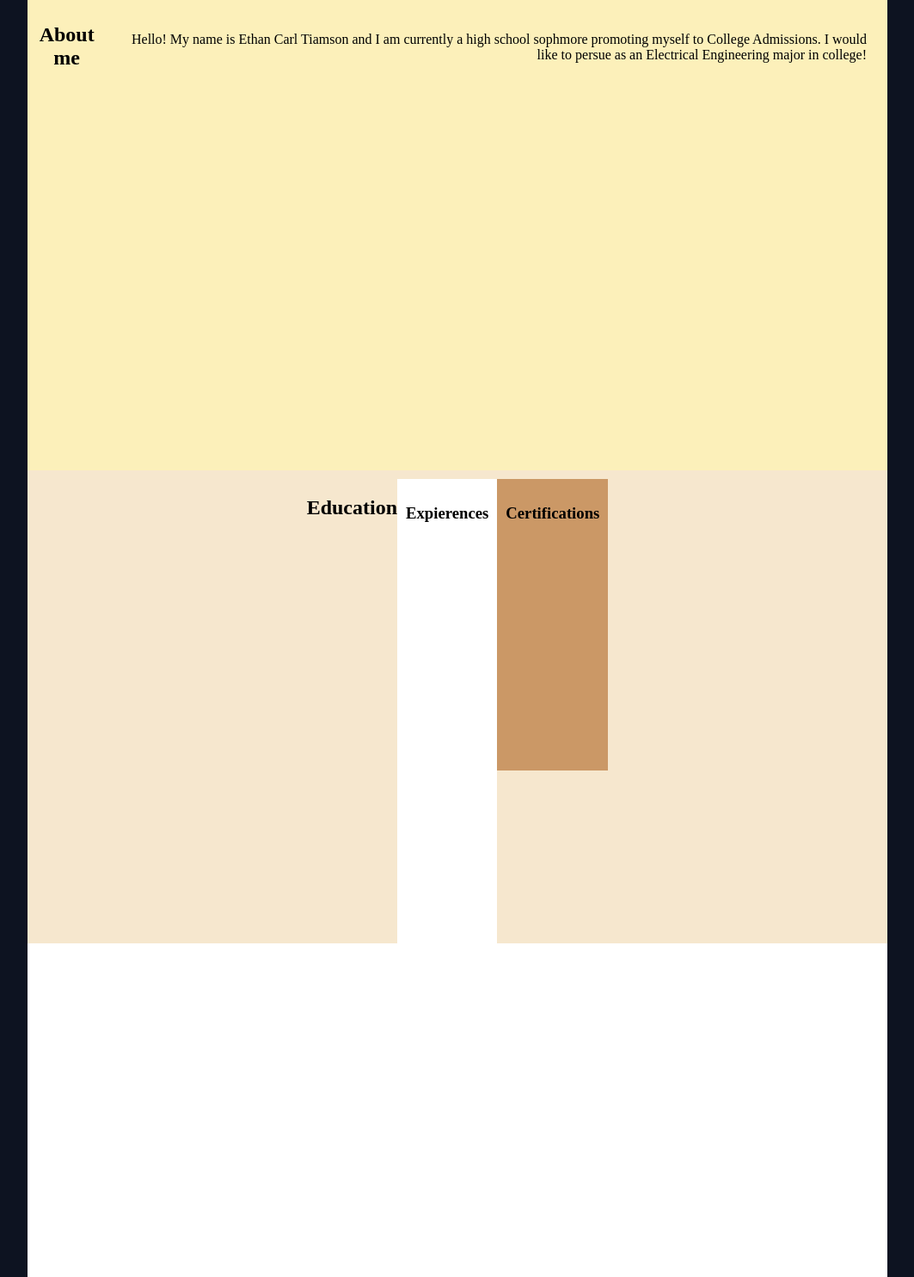
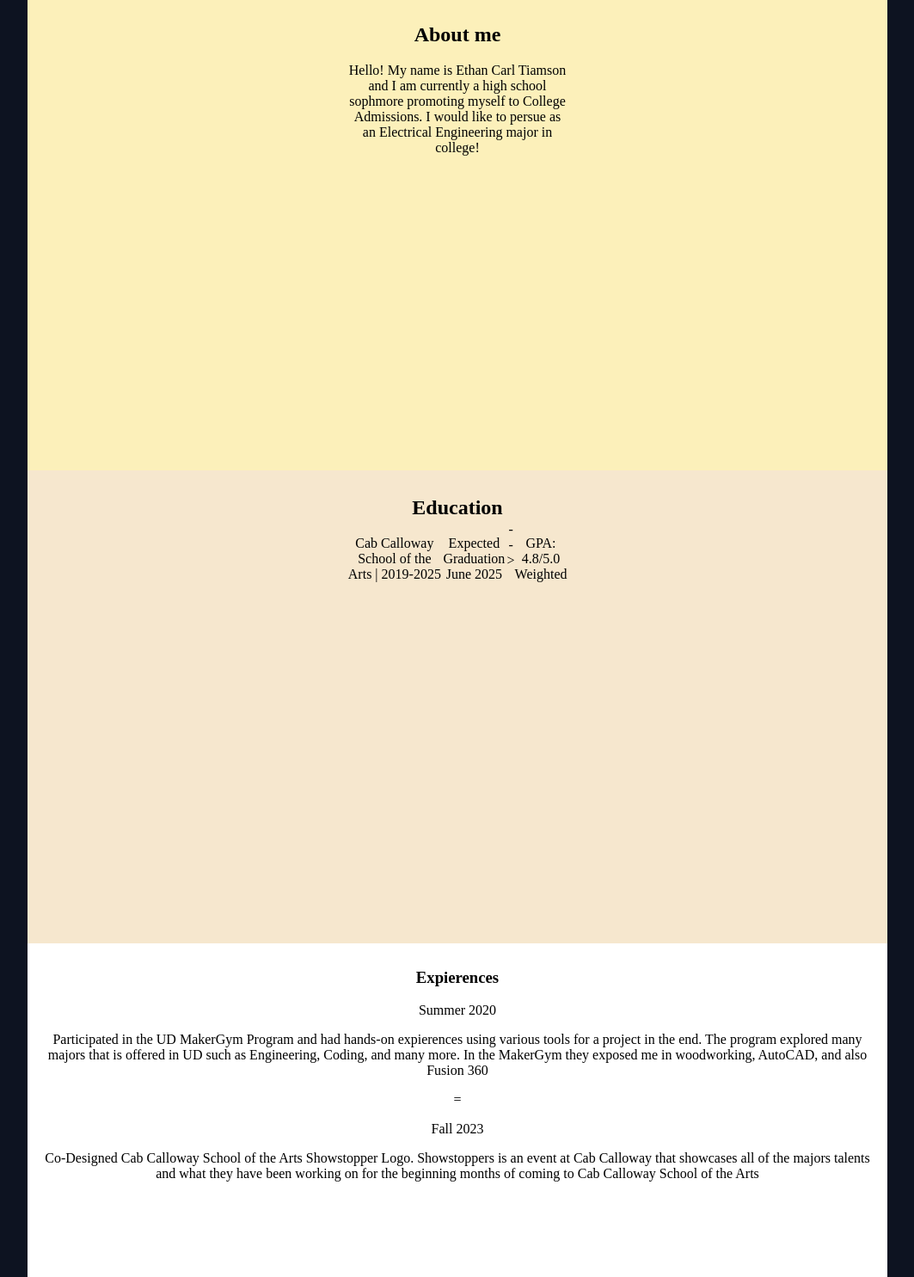
Before and after one commit to etan-tiamson/2023-portfolio-website, a plain HTML site: page index.html in a window 1280 px wide. Shown: the part 275-1760 px from the top of the page at 86% size, without its empty margins (108-1171 px from the left). Drawn offline with Linux system fonts and the light colour scheme.

Commit message:
fixed info and boxes just need to edit further

```diff
--- a/index.html
+++ b/index.html
@@ -26,31 +26,35 @@
             <h2>About me</h2>
               <div id="introduction"> <p> Hello! My name is Ethan Carl Tiamson and I am currently a high school sophmore promoting myself to College Admissions.  I would like to persue as an Electrical Engineering major in college!</p></div>
         </div>
-        <!-- end of box1 -->
-        <!-- start of box2 -->
+         <!-- end of box1  -->
+        <!-- start of box2  -->
         <div id="box2">
           <h2>Education</h2>
           <div id="textbox2">
-            <!-- <p>Cab Calloway School of the Arts | 2019-2025 </p> -->
-            <!-- <p>Expected Graduation June 2025</p> -->
-            <!-- <p>GPA: 4.8/5.0 Weighted</p> -->
+             <p>Cab Calloway School of the Arts | 2019-2025 </p>
+            <p>Expected Graduation June 2025</p> -->
+           <p>GPA: 4.8/5.0 Weighted</p>
+           </div>
         </div>
           <!-- end of box 2 -->
           <!-- start of box3 -->
         <div id="box3">
-          <h3>Expierences</h3>
-          <!-- <p>Summer 2020</p> -->
-          <!-- <p>Participated in the UD MakerGym Program and had hands-on expierences using various tools for a project in the end.  The program explored many majors that is offered in UD such as Engineering, Coding, and many more.  In the MakerGym they exposed me in woodworking, AutoCAD, and also Fusion 360</p> -->
-          <!-- <p>Fall 2023</p> -->
-          <!-- <p>Co-Designed Cab Calloway School of the Arts Showstopper Logo. Showstoppers is an event at Cab Calloway that showcases all of the majors talents and what they have been working on for the beginning months of coming to Cab Calloway School of the Arts</p> -->
+          <div><h3>Expierences</h3>
+            <p>Summer 2020</p>
+            <p>Participated in the UD MakerGym Program and had hands-on expierences using various tools for a project in the end.  The program explored many majors that is offered in UD such as Engineering, Coding, and many more.  In the MakerGym they exposed me in woodworking, AutoCAD, and also Fusion 360</p> =
+             <p>Fall 2023</p>
+            <p>Co-Designed Cab Calloway School of the Arts Showstopper Logo. Showstoppers is an event at Cab Calloway that showcases all of the majors talents and what they have been working on for the beginning months of coming to Cab Calloway School of the Arts</p> </div>
         </div>
+
         <!-- end of box 3 -->
         <!-- start of box4 -->
         <div id="box4">
-          <h3>Certifications</h3>
-          <!-- <p>Teen Mental Health Certification</p>
+          <div id="textbox4">
+            <h3>Certifications</h3>
+          <p>Teen Mental Health Certification</p>
           <p>Certified in Using Ultimaker S5 FDM 3D Printers</p>
-          <p>Certified in Using Universal ILS12.75 Laser Cutter</p>  -->
+          <p>Certified in Using Universal ILS12.75 Laser Cutter</p>  -
+          </div>
         </div>
         <!-- end of box 4 -->
         <!-- start of footer -->
--- a/woah.css
+++ b/woah.css
@@ -47,12 +47,15 @@ body {
 }
 
 #introduction {
-  justify-content: right;
+  justify-content: center;
   display: flex;
-  text-align: right;
-  padding: 14px;
+  text-align: center;
+  padding: 50px;
   border: #000000;
   border-width: 10px;
+  width: 255px;
+  height: 424px;
+  position: absolute;
 }
 
 #box1 {
@@ -73,6 +76,19 @@ body {
   display: flex;
   justify-content: center;
   text-align: center;
+
+}
+
+#textbox2 {
+  justify-content: center;
+  display: flex;
+  text-align: center;
+  padding: 50px;
+  border: #000000;
+  border-width: 10px;
+  width: 255px;
+  height: 424px;
+  position: absolute;
 }
 
 #box3 {
@@ -83,16 +99,50 @@ body {
   display: flex;
   justify-content: center;
   text-align: center;
+  position: relative;
+}
+
+#textbox3 {
+  justify-content: center;
+  display: flex;
+  text-align: center;
+  padding: 50px;
+  border: #000000;
+  border-width: 10px;
+  width: 255px;
+  height: 424px;
+  position: absolute;
 }
 
 #box4 {
-  width: auto;
+  /* width: max-content;
   height: 319px;
   background-color: #cb9866;
   padding: 10px;
   display: flex;
   justify-content: center;
   text-align: center;
+  position: absolute;*/
+  width: auto;
+  height: 319px;
+  background-color: #cb9866;
+  padding: 50px;
+  display: flex;
+  justify-content: center;
+  text-align: center;
+  position: relative;
+
+}
+#textbox4 {
+  justify-content: center;
+  display: flex;
+  text-align: center;
+  padding: 50px;
+  border: #000000;
+  border-width: 10px;
+  width: auto;
+  height: 300px;
+  position: absolute;
 }
 
 
```
